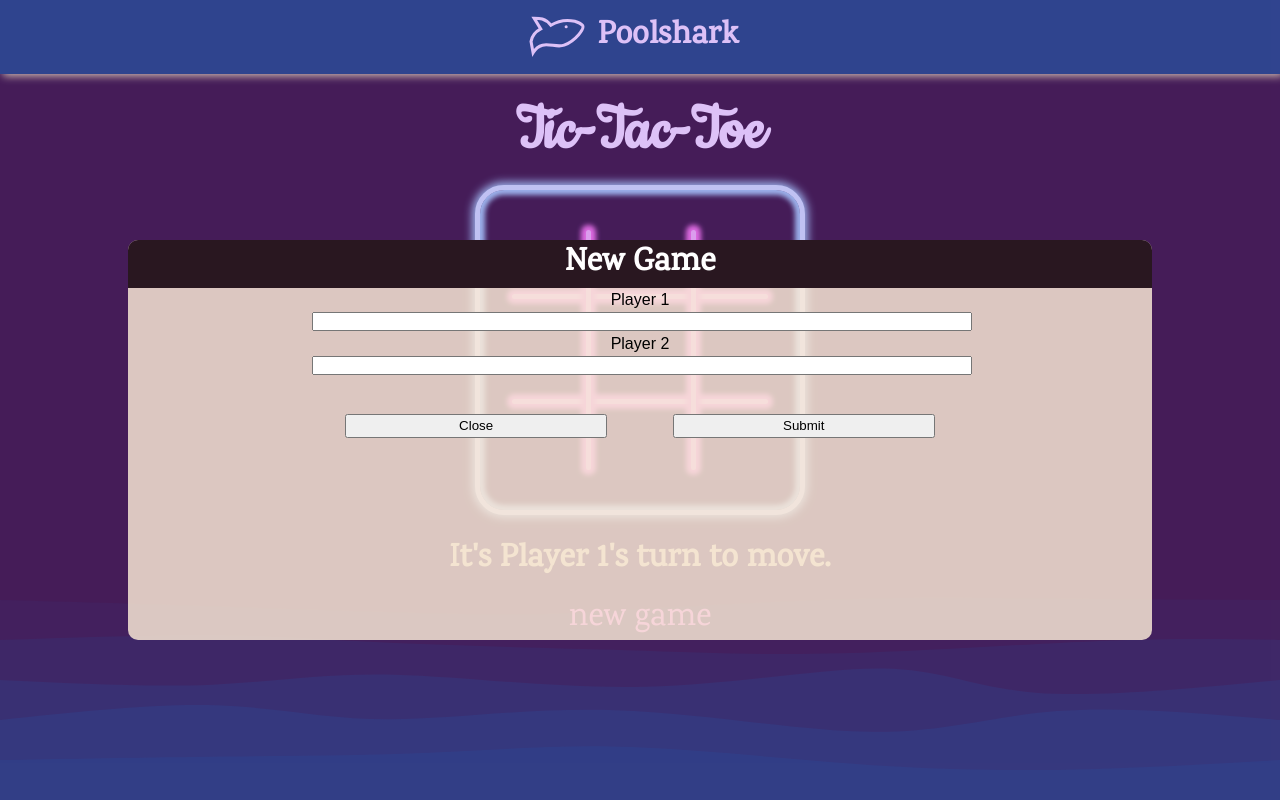
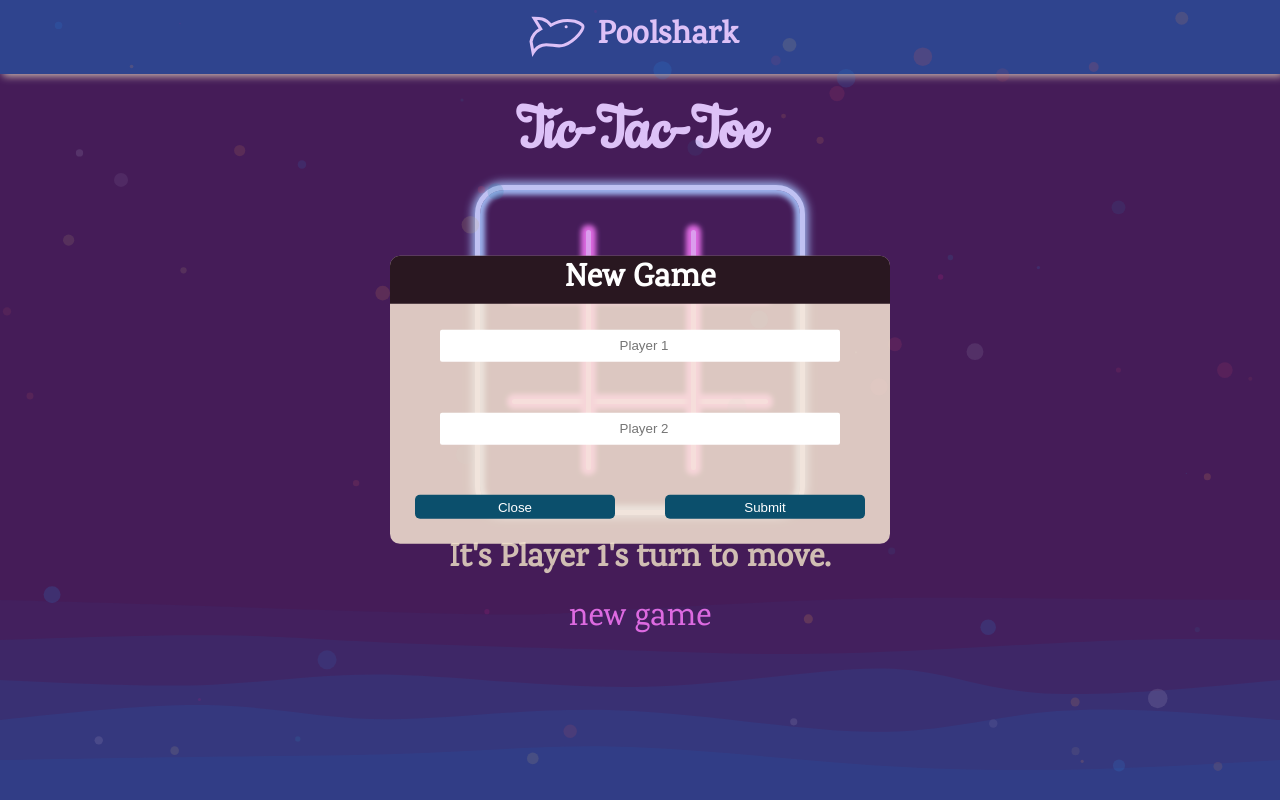
Before and after one commit to houstonmp/poolshark, a React (Create React App) app: page / in a window 1280 px wide. Built offline with nearby package versions, Linux system fonts and the light colour scheme.

Commit message:
Fix form styling, add form as new component, add interactive particles for the background

```diff
--- a/package.json
+++ b/package.json
@@ -11,7 +11,10 @@
     "loader-utils": "3.2.1",
     "react": "18.2.0",
     "react-dom": "18.2.0",
-    "react-scripts": "5.0.1"
+    "react-particles": "^2.9.3",
+    "react-scripts": "5.0.1",
+    "tsparticles": "^2.9.3",
+    "tsparticles-engine": "^2.9.3"
   },
   "devDependencies": {
     "@babel/runtime": "7.13.8",
--- a/src/App.js
+++ b/src/App.js
@@ -1,16 +1,113 @@
+import { useState, useCallback } from "react";
 import "./styles.css";
 import GameComponent from "./components/GameComponent";
 import Navbar from "./components/Navbar";
+import Particles from "react-particles";
+import { loadFull } from "tsparticles";
 import BottomImage from "./components/BottomImage";
 import Modal from "./components/UI/Modal";
 
 export default function App() {
+  const [isParticles, setParticles] = useState(true);
+  const particlesInit = useCallback(async (engine) => {
+    console.log(engine);
+    // you can initiate the tsParticles instance (engine) here, adding custom shapes or presets
+    // this loads the tsparticles package bundle, it's the easiest method for getting everything ready
+    // starting from v2 you can add only the features you need reducing the bundle size
+    await loadFull(engine);
+  }, []);
+
+  const particlesLoaded = useCallback(async (container) => {
+    await console.log(container);
+  }, []);
+
   return (
     <div className="App">
       <Navbar />
-
       <h1>Tic-Tac-Toe</h1>
       <GameComponent></GameComponent>
+      {isParticles && (
+        <Particles
+          id="tsparticles"
+          init={particlesInit}
+          loaded={particlesLoaded}
+          options={{
+            fpsLimit: 120,
+            interactivity: {
+              events: {
+                onHover: {
+                  enable: true,
+                  mode: "repulse",
+                },
+                resize: true,
+              },
+              modes: {
+                push: {
+                  quantity: 4,
+                },
+                repulse: {
+                  distance: 100,
+                  duration: 0.4,
+                },
+              },
+            },
+            particles: {
+              color: [
+                "#FDB515",
+                "#D9661F",
+                "#EE1F60",
+                "#ED4E33",
+                "#00B0DA",
+                "#00A598",
+                "#CFDD45",
+                "#B9D3B6",
+              ],
+              collisions: {
+                enable: false,
+              },
+              move: {
+                directions: "top",
+                enable: true,
+                out_Mode: "out",
+                bounce: false,
+
+                random: false,
+                speed: 1,
+                straight: false,
+                attract: {
+                  enable: false,
+                  rotateX: 600,
+                  rotateY: 1200,
+                },
+              },
+              number: {
+                density: {
+                  enable: true,
+                  area: 800,
+                },
+                value: 60,
+              },
+              opacity: {
+                value: 0.2,
+                random: true,
+                anim: {
+                  enable: false,
+                  speed: 1,
+                  opacity_min: 0.05,
+                  sync: false,
+                },
+              },
+              shape: {
+                type: "circle",
+              },
+              size: {
+                value: { min: 0.5, max: 10 },
+              },
+            },
+            detectRetina: true,
+          }}
+        />
+      )}
     </div>
   );
 }
--- a/src/components/GameComponent.jsx
+++ b/src/components/GameComponent.jsx
@@ -4,6 +4,7 @@ import styles from "./GameComponent.module.css";
 import GameDiv from "./GameDiv";
 import Modal from "./UI/Modal";
 import VertBar from "./VertBar";
+import Form from "./UI/Form";
 
 const GameComponent = () => {
   let [gameboard, setBoard] = useState([
@@ -90,23 +91,9 @@ const GameComponent = () => {
     ]);
   };
 
-  const startGameHandler = (e) => {
-    e.preventDefault();
-    if (e.target.children[1].value) {
-      setPlayer({
-        player1: e.target.children[1].value,
-        player2: e.target.children[3].value,
-        currentPlayer: e.target.children[1].value,
-        currentLetter: "X",
-      });
-    } else {
-      setPlayer({
-        player1: "Player 1",
-        player2: "Player 2",
-        currentPlayer: "Player 1",
-        currentLetter: "X",
-      });
-    }
+  const startGameHandler = (playerValues) => {
+    console.log("startGameHandler", playerValues);
+    setPlayer(playerValues);
 
     setCondition(false);
     setNewGame(false);
@@ -170,18 +157,10 @@ const GameComponent = () => {
     <>
       {isNewGame && (
         <Modal title={modalObj.title} message={modalObj.message}>
-          <form onSubmit={startGameHandler}>
-            <label htmlFor="playerOne">Player 1</label>
-            <input type="text" name="playerOne" />
-            <label htmlFor="playerTwo">Player 2</label>
-            <input type="text" name="playerTwo" />
-            <footer>
-              <button type="button" onClick={onGameHandler}>
-                Close
-              </button>
-              <button type="submit">Submit</button>
-            </footer>
-          </form>
+          <Form
+            onGameHandler={onGameHandler}
+            startGameHandler={startGameHandler}
+          />
         </Modal>
       )}
 
--- a/src/components/Navbar.module.css
+++ b/src/components/Navbar.module.css
@@ -5,6 +5,7 @@
   background-color: #0b4f6c;
   color: white;
   filter: drop-shadow(3px 2px 4px #eefba0);
+  z-index: 20;
 }
 
 svg {
--- /dev/null
+++ b/src/components/UI/Form.jsx
@@ -0,0 +1,46 @@
+import { useState } from "react";
+const Form = (props) => {
+  const submitHandler = (e) => {
+    e.preventDefault();
+    if (e.target.children[0].value) {
+      props.startGameHandler({
+        player1: e.target.children[0].value,
+        player2: e.target.children[1].value,
+        currentPlayer: e.target.children[0].value,
+        currentLetter: "X",
+      });
+    } else {
+      props.startGameHandler({
+        player1: "Player 1",
+        player2: "Player 2",
+        currentPlayer: "Player 1",
+        currentLetter: "X",
+      });
+    }
+  };
+
+  return (
+    <form onSubmit={submitHandler}>
+      <input
+        type="text"
+        name="playerOne"
+        placeholder="Player 1"
+        className="player-input"
+      />
+      <input
+        placeholder="Player 2"
+        type="text"
+        name="playerTwo"
+        className="player-input"
+      />
+      <footer>
+        <button type="button" onClick={props.onGameHandler}>
+          Close
+        </button>
+        <button type="submit">Submit</button>
+      </footer>
+    </form>
+  );
+};
+
+export default Form;
--- a/src/components/UI/Modal.module.css
+++ b/src/components/UI/Modal.module.css
@@ -1,9 +1,10 @@
 .modal_main {
   position: fixed;
-  top: 30%;
-  left: 10%;
+  top: 50%;
+  left: 50%;
+  transform: translate(-50%, -50%);
   width: 80%;
-  height: 50vh;
+  max-width: 500px;
   z-index: 11;
   background-color: #faebd7d4;
   border-radius: 10px;
@@ -15,9 +16,9 @@
   background-color: #291720;
   border-radius: 10px 10px 0 0;
 }
-.modal_main > div * {
+.modal_main > input {
   width: 80%;
-  margin: 0.2rem 10%;
+  margin: 0;
   padding: 0;
 }
 
@@ -25,6 +26,13 @@
   width: 40%;
   height: 1.5rem;
   margin: 5%;
+  border: none;
+  background-color: #0b4f6c;
+  color: white;
+  border-radius: 5px;
+}
+.modal_main footer > button:hover {
+  background-color: #1d6b8c;
 }
 
 h3 {
--- a/src/styles.css
+++ b/src/styles.css
@@ -56,3 +56,28 @@ body h2 {
   z-index: -1;
   max-height: 30vh;
 }
+
+.player-input {
+  box-sizing: border-box;
+  height: 2rem;
+  border-radius: 2px;
+  border: none;
+  padding-left: 10px;
+  text-align: center;
+  transition: all 0.3s;
+}
+
+.player-input:hover {
+  border: 1px solid #1d6b8c;
+  box-shadow: inset 0 0 10px #1d6b8c8a;
+}
+.player-input:focus {
+  box-shadow: inset 0 0 10px #1d6b8c8a;
+  border: 1px solid #1d6b8c;
+  outline: none;
+}
+
+form input {
+  width: 80%;
+  margin: 1.6rem 0.5rem;
+}
```
Also changed, not shown: 2 other files (tests, documents, lock files or other folders).
